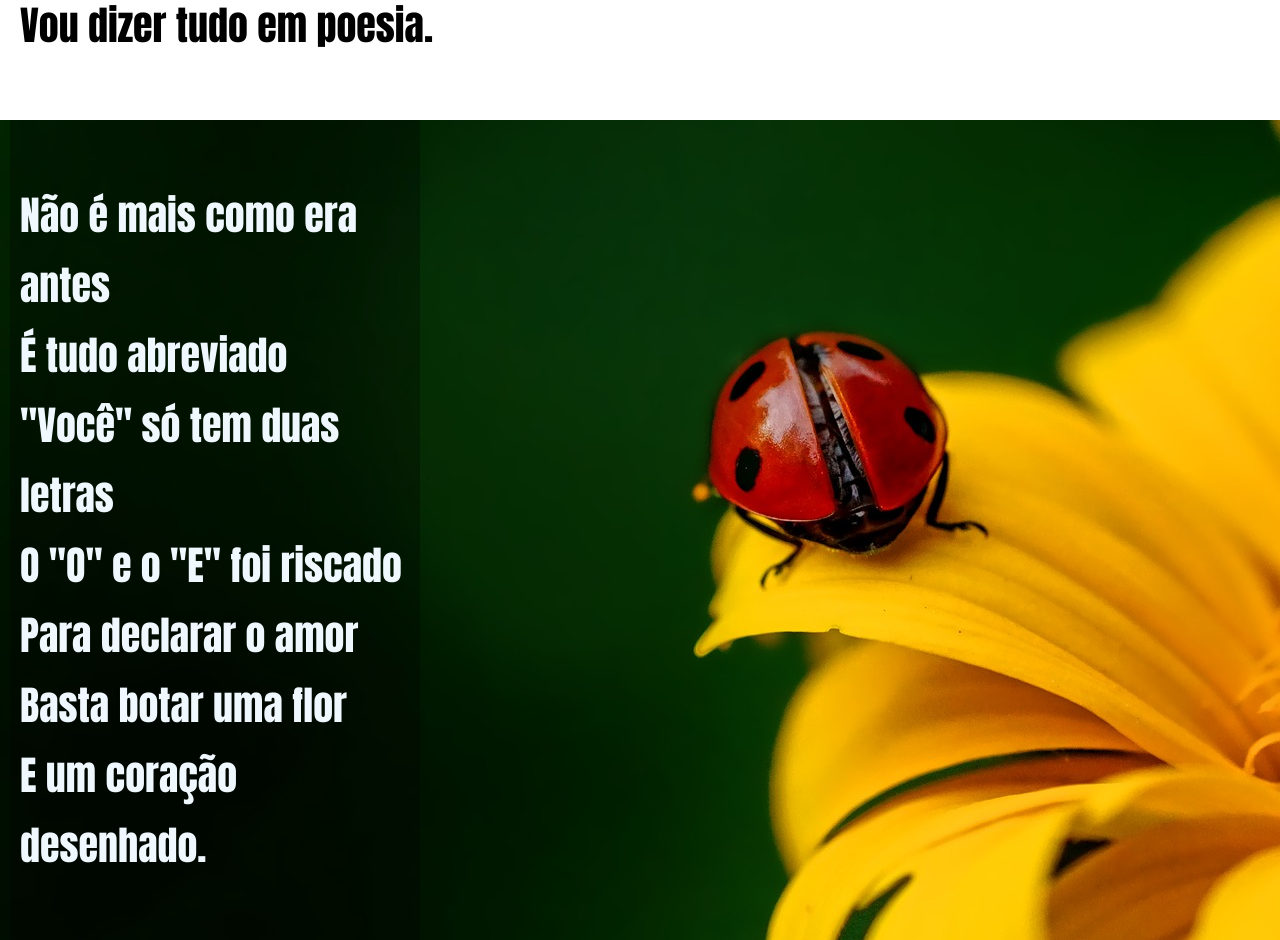
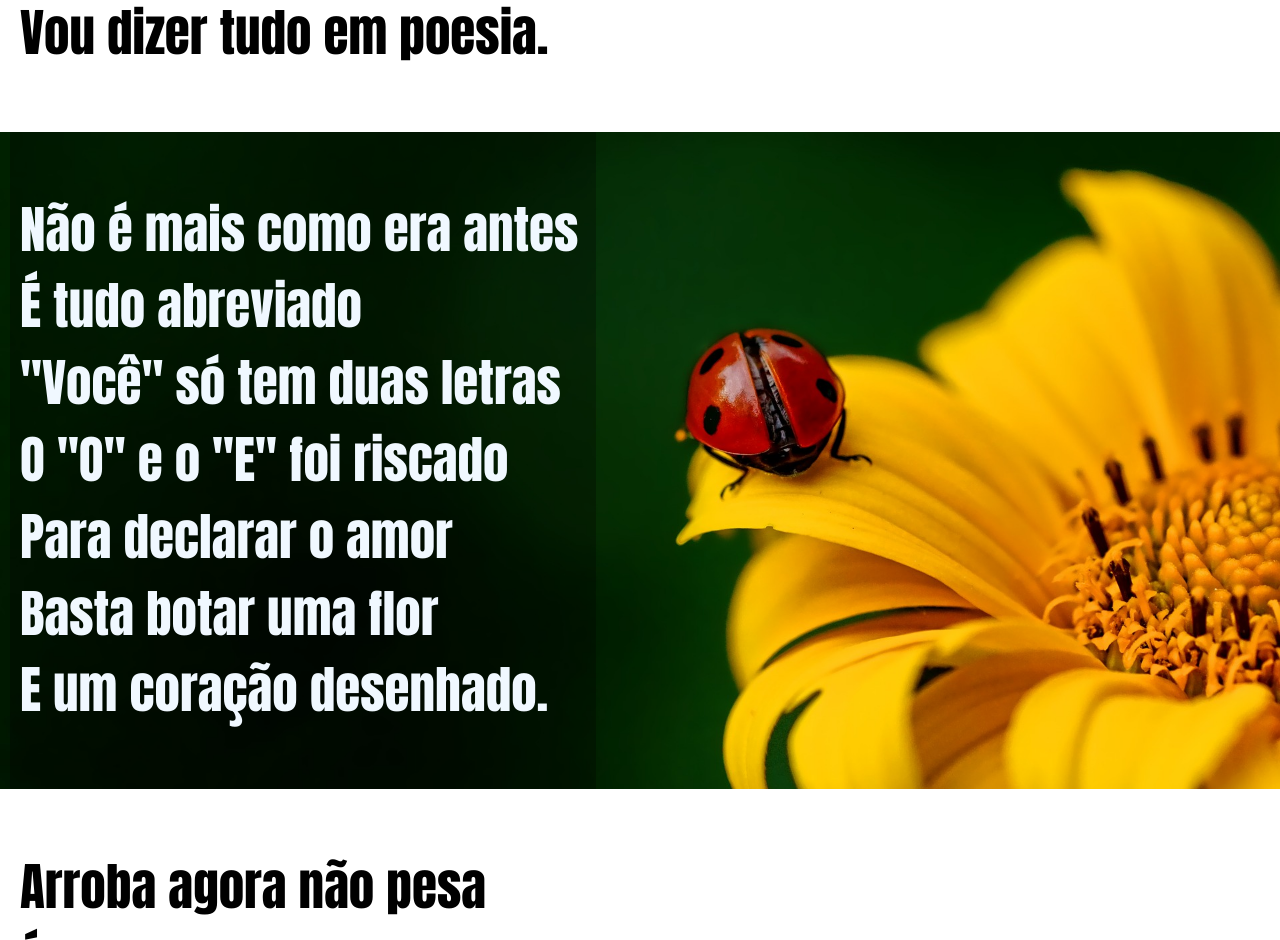
Before and after one commit to VitorP001/HTML-e-CSS, a plain HTML site: page DESAFIOS MODULO 1/projeto-cordel/index.html in a window 1280 px wide. Shown: the part 740-1680 px from the top of the page. Drawn offline with Linux system fonts and the light colour scheme.

Commit message:
alterações projeto cordel

```diff
--- a/DESAFIOS MODULO 1/projeto-cordel/index.html
+++ b/DESAFIOS MODULO 1/projeto-cordel/index.html
@@ -23,7 +23,7 @@
             color: aliceblue;
             text-align: center;
             padding-top: 30px;
-            font-size: 10em;
+            font-size: 10vw;
             font-family: fontepersonalizada;
             font-variant: small-caps;
         }
@@ -51,17 +51,23 @@
 
         .imagem#img1 {
             background-image: url(imagens/background001.jpg);
-            background-position: center center;
+            background-position: right center;
+            background-repeat: no-repeat;
+            background-size: cover;
+            background-attachment: fixed;
         }
 
         .imagem#img2 {
             background-image: url(imagens/background002.jpg);
-            background-position: center center;
+            background-position: right bottom;
+            background-repeat: no-repeat;
+            background-size: cover;
+            background-attachment: fixed;
         }
 
         .imagem > p {
             color: aliceblue;
-            width: 400px;
+            max-width: 45vw;
             background-color: rgba(0, 0, 0, 0.295);
         }
 
@@ -71,10 +77,10 @@
             padding-bottom: 60px;
             padding-left: 10px;
             margin-left: 10px;
-            font-size: 5vh;
+            font-size: 4vw;
             font-family: Impact, Haettenschweiler, 'Arial Narrow Bold', sans-serif;
             font-weight: 400;
-            line-height: 70px;
+            line-height: 1.5em;
         }
     </style>
 </head>
```
